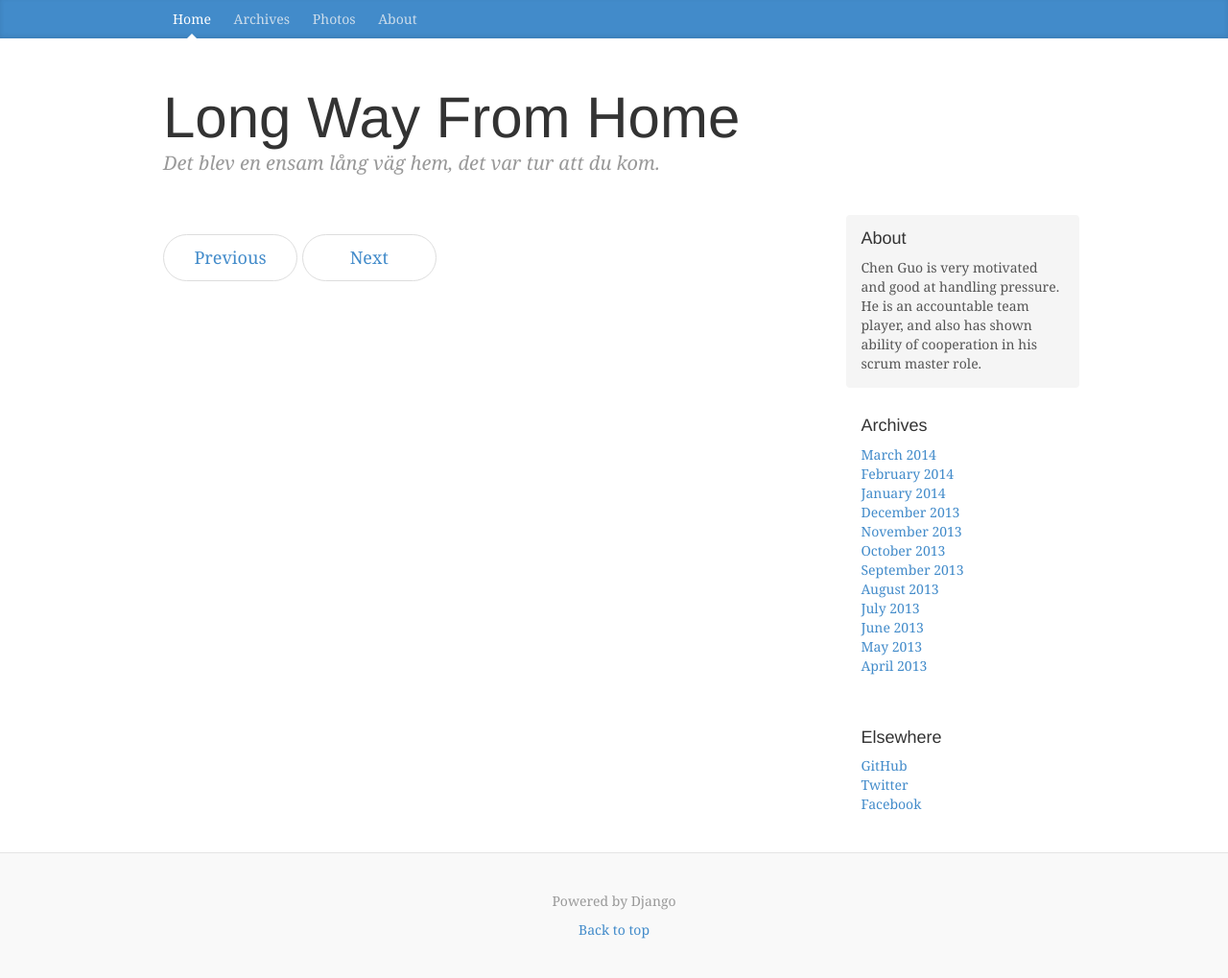
After one commit to guo-chen/minasidor, a Django app: template blog/templates/blog/base_page.html in a window 1280 px wide. The commit adds this page. Shown: the whole page at 96% size. Run offline with Django 3.2, Linux system fonts and the light colour scheme; the template is opened without the code that fills it, so the values that code supplies are empty; some libraries are stand-ins or nearby versions.

Commit message:
Added Base Templates, and using it to extend for each page.

```diff
--- a/blog/static/blog/css/blog.css
+++ b/blog/static/blog/css/blog.css
@@ -142,7 +142,7 @@ h6, .h6 {
 }
 .blog-post-title {
   margin-bottom: 5px;
-  font-size: 40px;
+  font-size: 30px; /* original 40px */
 }
 .blog-post-meta {
   margin-bottom: 20px;
--- /dev/null
+++ b/blog/templates/blog/base_page.html
@@ -0,0 +1,117 @@
+<!DOCTYPE html>
+<html lang="en">
+  <head>
+    <meta charset="utf-8">
+    <meta http-equiv="X-UA-Compatible" content="IE=edge">
+    <meta name="viewport" content="width=device-width, initial-scale=1">
+    <meta name="description" content="">
+    <meta name="author" content="">
+    <link rel="icon" href="../../static/blog/icons/favicon.ico">
+
+    <title>Long Way From Home</title>
+
+    <!-- Bootstrap core CSS -->
+    <link href="../../static/blog/bootstrap/css/bootstrap.min.css" rel="stylesheet">
+
+    <!-- Custom styles for this template -->
+    <link href="../../static/blog/css/blog.css" rel="stylesheet">
+
+
+    <!-- HTML5 shim and Respond.js for IE8 support of HTML5 elements and media queries -->
+    <!--[if lt IE 9]>
+      <script src="https://oss.maxcdn.com/html5shiv/3.7.2/html5shiv.min.js"></script>
+      <script src="https://oss.maxcdn.com/respond/1.4.2/respond.min.js"></script>
+    <![endif]-->
+  </head>
+
+  <body>
+
+    <div class="blog-masthead">
+      <div class="container">
+        <nav class="blog-nav">
+          <a class="blog-nav-item active" href="#">Home</a>
+          <a class="blog-nav-item" href="#">Archives</a>
+          <a class="blog-nav-item" href="#">Photos</a>
+          <a class="blog-nav-item" href="#">About</a>
+        </nav>
+      </div>
+    </div>
+
+    <div class="container">
+
+      <div class="blog-header">
+        <h1 class="blog-title">Long Way From Home</h1>
+        <p class="lead blog-description"><em>Det blev en ensam lång väg hem, det var tur att du kom.</em></p>
+      </div>
+
+      <div class="row">
+
+        <div class="col-sm-8 blog-main">
+            {% block blog_main %}
+            {# blog content #}
+            {% endblock %}
+
+          <nav>
+            <ul class="pager">
+              <li><a href="#">Previous</a></li>
+              <li><a href="#">Next</a></li>
+            </ul>
+          </nav>
+
+        </div><!-- /.blog-main -->
+
+        <div class="col-sm-3 col-sm-offset-1 blog-sidebar">
+          <div class="sidebar-module sidebar-module-inset">
+            <h4>About</h4>
+            <p>Chen Guo is very motivated and good at handling pressure. He is an accountable team player, and also has shown ability of cooperation in his scrum master role.
+            </p>
+          </div>
+          <div class="sidebar-module">
+            <h4>Archives</h4>
+            <ol class="list-unstyled">
+              <li><a href="#">March 2014</a></li>
+              <li><a href="#">February 2014</a></li>
+              <li><a href="#">January 2014</a></li>
+              <li><a href="#">December 2013</a></li>
+              <li><a href="#">November 2013</a></li>
+              <li><a href="#">October 2013</a></li>
+              <li><a href="#">September 2013</a></li>
+              <li><a href="#">August 2013</a></li>
+              <li><a href="#">July 2013</a></li>
+              <li><a href="#">June 2013</a></li>
+              <li><a href="#">May 2013</a></li>
+              <li><a href="#">April 2013</a></li>
+            </ol>
+          </div>
+          <div class="sidebar-module">
+            <h4>Elsewhere</h4>
+            <ol class="list-unstyled">
+              <li><a href="#">GitHub</a></li>
+              <li><a href="#">Twitter</a></li>
+              <li><a href="#">Facebook</a></li>
+            </ol>
+          </div>
+        </div><!-- /.blog-sidebar -->
+
+      </div><!-- /.row -->
+
+    </div><!-- /.container -->
+
+    <footer class="blog-footer">
+      <p>Powered by Django</p>
+      <p>
+        <a href="#">Back to top</a>
+      </p>
+    </footer>
+
+
+    <!-- Bootstrap core JavaScript
+    ================================================== -->
+    <!-- Placed at the end of the document so the pages load faster -->
+    <!-- <script src="https://ajax.googleapis.com/ajax/libs/jquery/1.11.1/jquery.min.js"></script> -->
+    <script src="../../static/blog/bootstrap/js/bootstrap.min.js"></script>
+    <!--<script src="../../assets/js/docs.min.js"></script> -->
+    <!-- IE10 viewport hack for Surface/desktop Windows 8 bug -->
+    <!--<script src="../../assets/js/ie10-viewport-bug-workaround.js"></script>-->
+  </body>
+</html>
--- a/blog/views.py
+++ b/blog/views.py
@@ -11,4 +11,4 @@ from blog.models import Category
 def list_articles(request):
     articles = Article.objects.all().order_by('-publish_time')
 
-    return render_to_response('blog/index.html', {'articles': articles}, context_instance=RequestContext(request))
+    return render_to_response('blog/home.html', {'articles': articles}, context_instance=RequestContext(request))
--- a/minasidor/settings.py
+++ b/minasidor/settings.py
@@ -70,7 +70,7 @@ DATABASES = {
 
 LANGUAGE_CODE = 'en-us'
 
-TIME_ZONE = 'UTC'
+TIME_ZONE = 'Asia/Shanghai'
 
 USE_I18N = True
 
```
Also changed, not shown: blog/templates/blog/home.html (added, +22 -0 lines), blog/templates/blog/original_index.html (renamed from blog/templates/blog/index.html), db.sqlite3.
